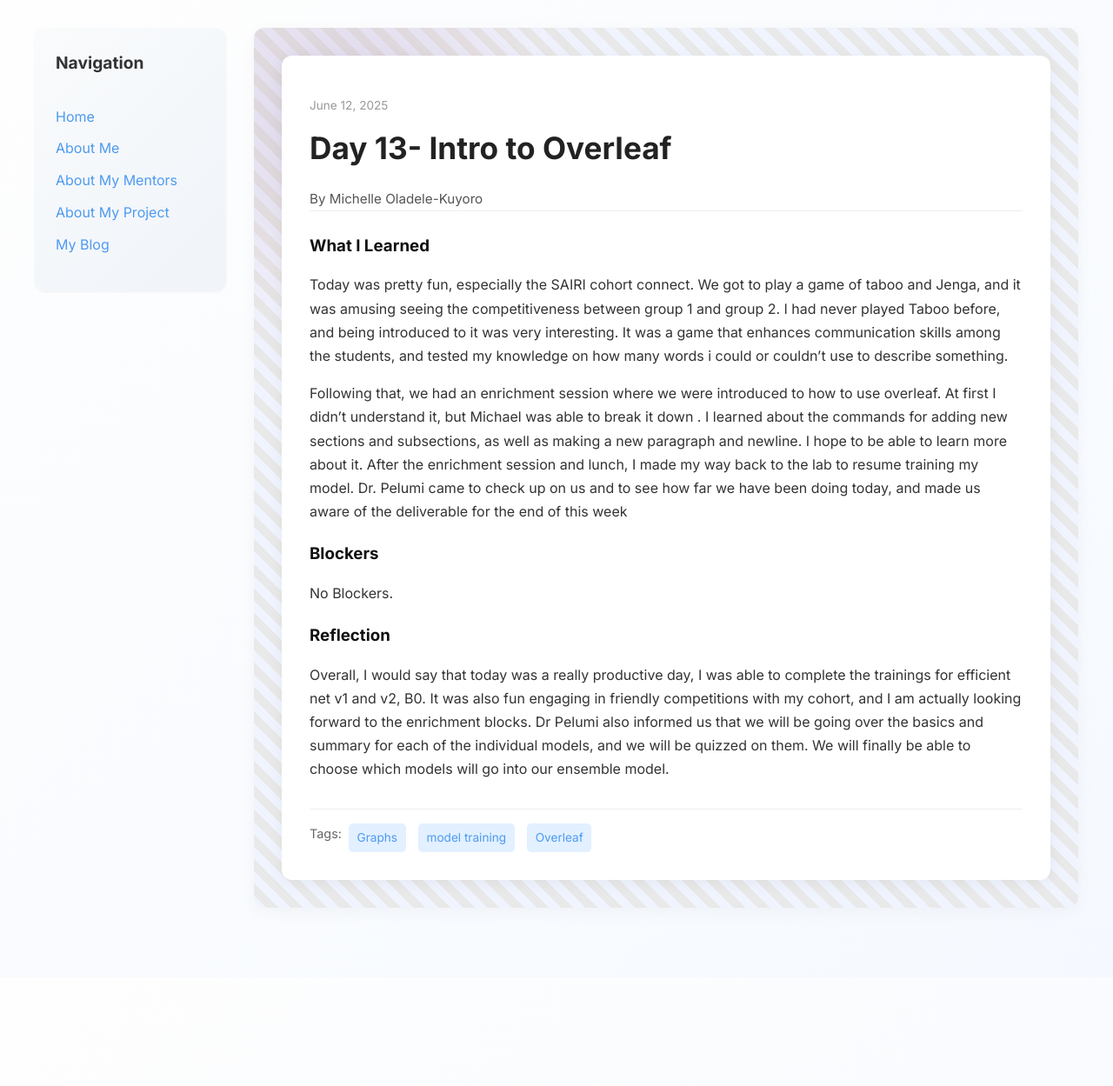
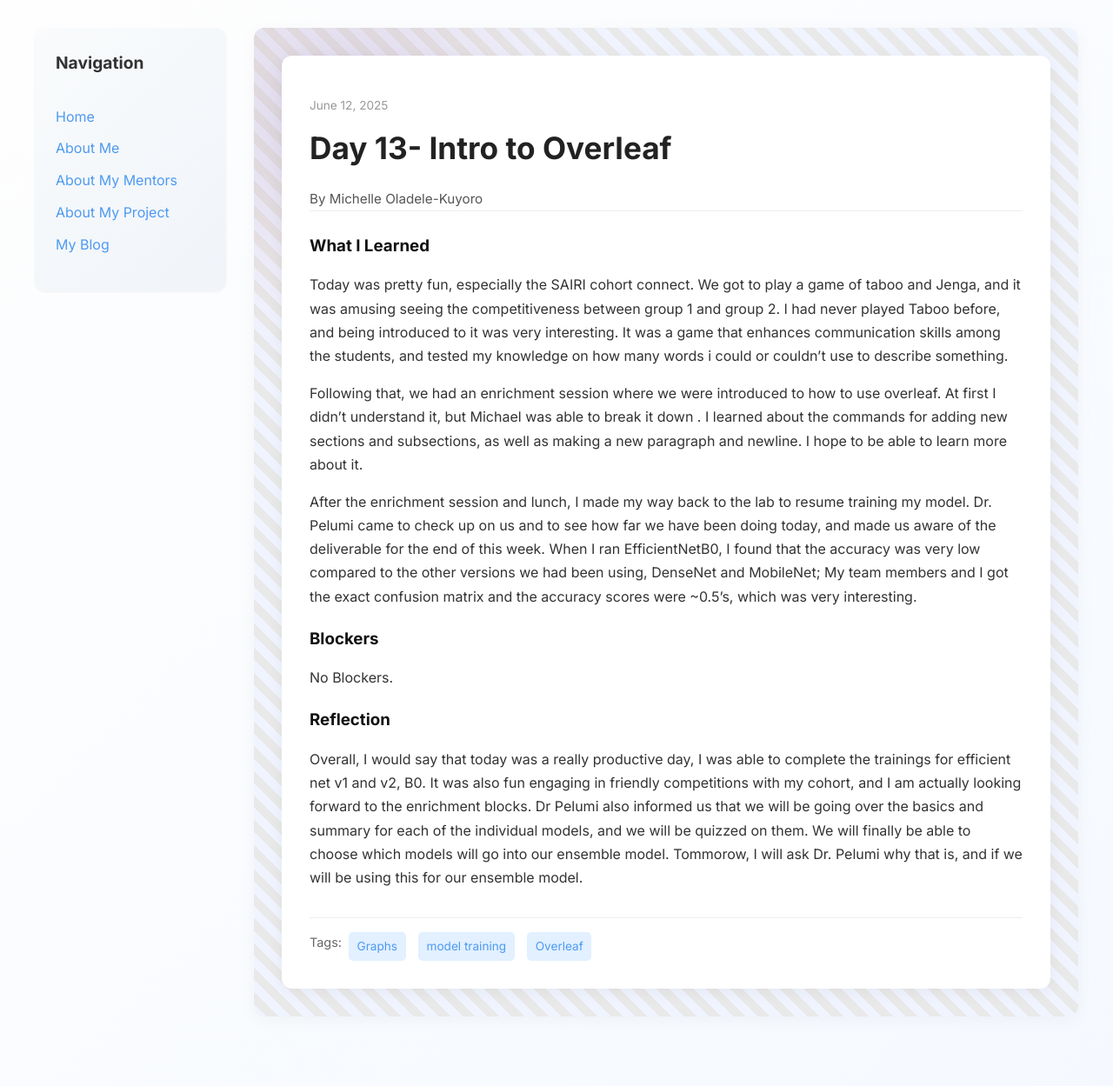
Before and after one commit to Miola585/Miola585.github.io, a Jekyll site: the page built from _posts/2025-06-12-day-13.md, in a window 1280 px wide. Shown: the whole page at 87% size. Built offline with Jekyll 4.4.1, drawn with Linux system fonts in a browser that asks for light colours; before the commit the page ends 1124 px from its top, so only the background shows below that.

Commit message:
Update 2025-06-12-day-13.md

```diff
--- a/_posts/2025-06-12-day-13.md
+++ b/_posts/2025-06-12-day-13.md
@@ -9,11 +9,13 @@ tags: ['Graphs', 'model training', 'Overleaf']
 what_i_learned: |
   Today was pretty fun, especially the SAIRI cohort connect. We got to play a game of taboo and Jenga, and it was amusing seeing the competitiveness between group 1 and group 2. I had never played Taboo before, and being introduced to it was very interesting. It was a game that enhances communication skills among the students, and tested my knowledge on how many words i could or couldn't use to describe something.
 
-  Following that, we had an enrichment session where we were introduced to how to use overleaf. At first I didn't understand it, but Michael was able to break it down . I learned about the commands for adding new sections and subsections, as well as making a new paragraph and newline. I hope to be able to learn more about it. After the enrichment session and lunch, I made my way back to the lab to resume training my model. Dr. Pelumi came to check up on us and to see how far we have been doing today, and made us aware of the deliverable for the end of this week
+  Following that, we had an enrichment session where we were introduced to how to use overleaf. At first I didn't understand it, but Michael was able to break it down . I learned about the commands for adding new sections and subsections, as well as making a new paragraph and newline. I hope to be able to learn more about it.
+
+  After the enrichment session and lunch, I made my way back to the lab to resume training my model. Dr. Pelumi came to check up on us and to see how far we have been doing today, and made us aware of the deliverable for the end of this week. When I ran EfficientNetB0, I found that the accuracy was very low compared to the other versions we had been using, DenseNet and MobileNet; My team members and I got the exact confusion matrix and the accuracy scores were ~0.5's, which was very interesting.
 
 blockers: |
   No Blockers.
 
 reflection: |
-  Overall, I would say that today was a really productive day, I was able to complete the trainings for efficient net v1 and v2, B0. It was also fun engaging in friendly competitions with my cohort, and I am actually looking forward to the enrichment blocks. Dr Pelumi also informed us that we will be going over the basics and summary for each of the individual models, and we will be quizzed on them. We will finally be able to choose which models will go into our ensemble model.
+  Overall, I would say that today was a really productive day, I was able to complete the trainings for efficient net v1 and v2, B0. It was also fun engaging in friendly competitions with my cohort, and I am actually looking forward to the enrichment blocks. Dr Pelumi also informed us that we will be going over the basics and summary for each of the individual models, and we will be quizzed on them.  We will finally be able to choose which models will go into our ensemble model. Tommorow, I will ask Dr. Pelumi why that is, and if we will be using this for our ensemble model.
 ---
```
